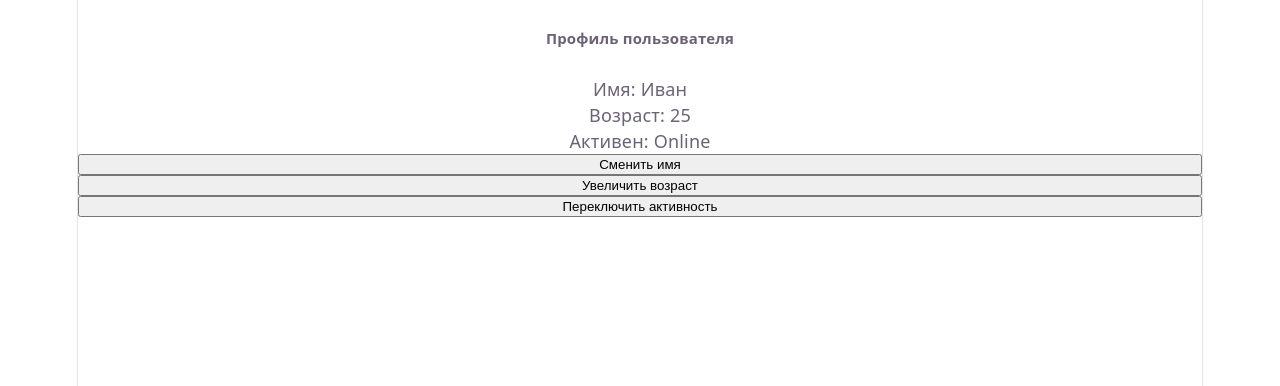
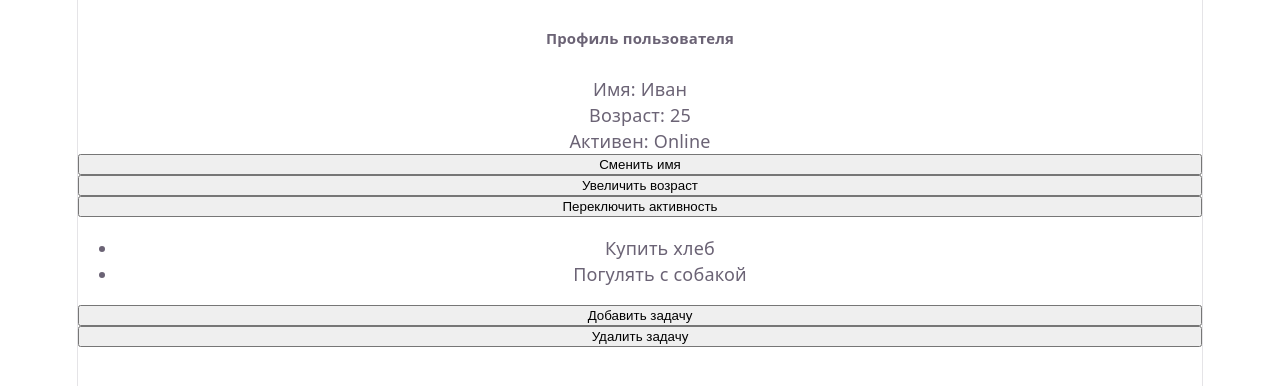
Before and after one commit to DmitriyRadovnya/baza, a React (Vite) app: page / in a window 1280 px wide. Shown: the top 386 px of the page. Built offline with nearby package versions, Linux system fonts and the light colour scheme.

Commit message:
feat: complete state-array task

```diff
--- a/src/App.jsx
+++ b/src/App.jsx
@@ -1,11 +1,12 @@
 import "./App.css";
-import { ParentComponent } from "./components/state-second/ParentComponent";
 import { UserProfile } from "./components/state-third/UserProfile";
+import { TodoList } from "./components/state-third/TodoList";
 
 function App() {
   return (
     <>
       <UserProfile />
+      <TodoList />
     </>
   );
 }
--- /dev/null
+++ b/src/components/state-third/TodoList.jsx
@@ -0,0 +1,30 @@
+import { useState } from "react";
+import { randomTask } from "../../utils/randomTask";
+
+export const TodoList = () => {
+  const [tasks, setTasks] = useState(["Купить хлеб", "Погулять с собакой"]);
+
+  const addTask = () => {
+    setTasks((prev) => {
+      return [...prev, randomTask()];
+    });
+  };
+
+  const removeLastTask = () => {
+    setTasks((prev) => {
+      return prev.slice(0, prev.length - 1);
+    });
+  };
+
+  return (
+    <>
+      <ul>
+        {tasks.map((item, i) => (
+          <li key={i}>{item}</li>
+        ))}
+      </ul>
+      <button onClick={addTask}>Добавить задачу</button>
+      <button onClick={removeLastTask}>Удалить задачу</button>
+    </>
+  );
+};
--- /dev/null
+++ b/src/utils/randomTask.js
@@ -0,0 +1,29 @@
+const tasks = [
+  "Купить продукты на неделю",
+  "Сделать утреннюю зарядку",
+  "Прочитать 10 страниц книги",
+  "Позвонить родителям",
+  "Выучить 10 новых слов на английском",
+  "Провести рефакторинг старого кода",
+  "Записаться к стоматологу",
+  "Разобрать рабочий стол",
+  "Написать пост в блог",
+  "Сделать план на завтра",
+  "Полить цветы",
+  "Заменить лампочку в коридоре",
+  "Проверить почту и ответить на письма",
+  "Сделать 30 минут кардио",
+  "Приготовить обед заранее",
+  "Посмотреть документальный фильм",
+  "Написать благодарственное письмо коллеге",
+  "Разобрать фотографии на телефоне",
+  "Сделать stretch-паузу посреди дня",
+  "Обновить резюме",
+  "Почистить кэш в браузере",
+  "Заказать лекарства в аптеке",
+  "Медитировать 10 минут",
+  "Составить список целей на месяц",
+  "Убраться на балконе",
+];
+
+export const randomTask = () => tasks[Math.round(Math.random() * tasks.length)];
```
